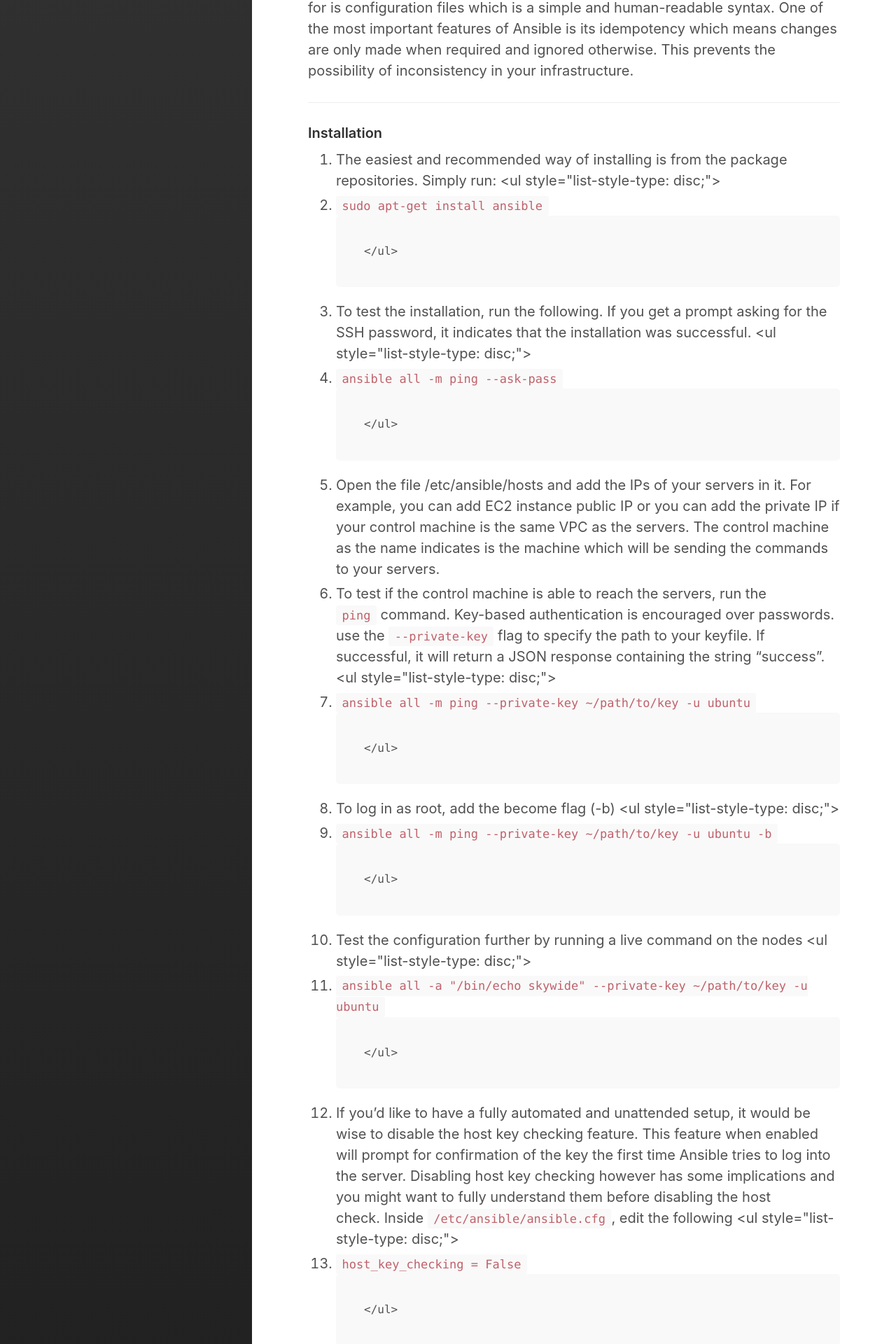
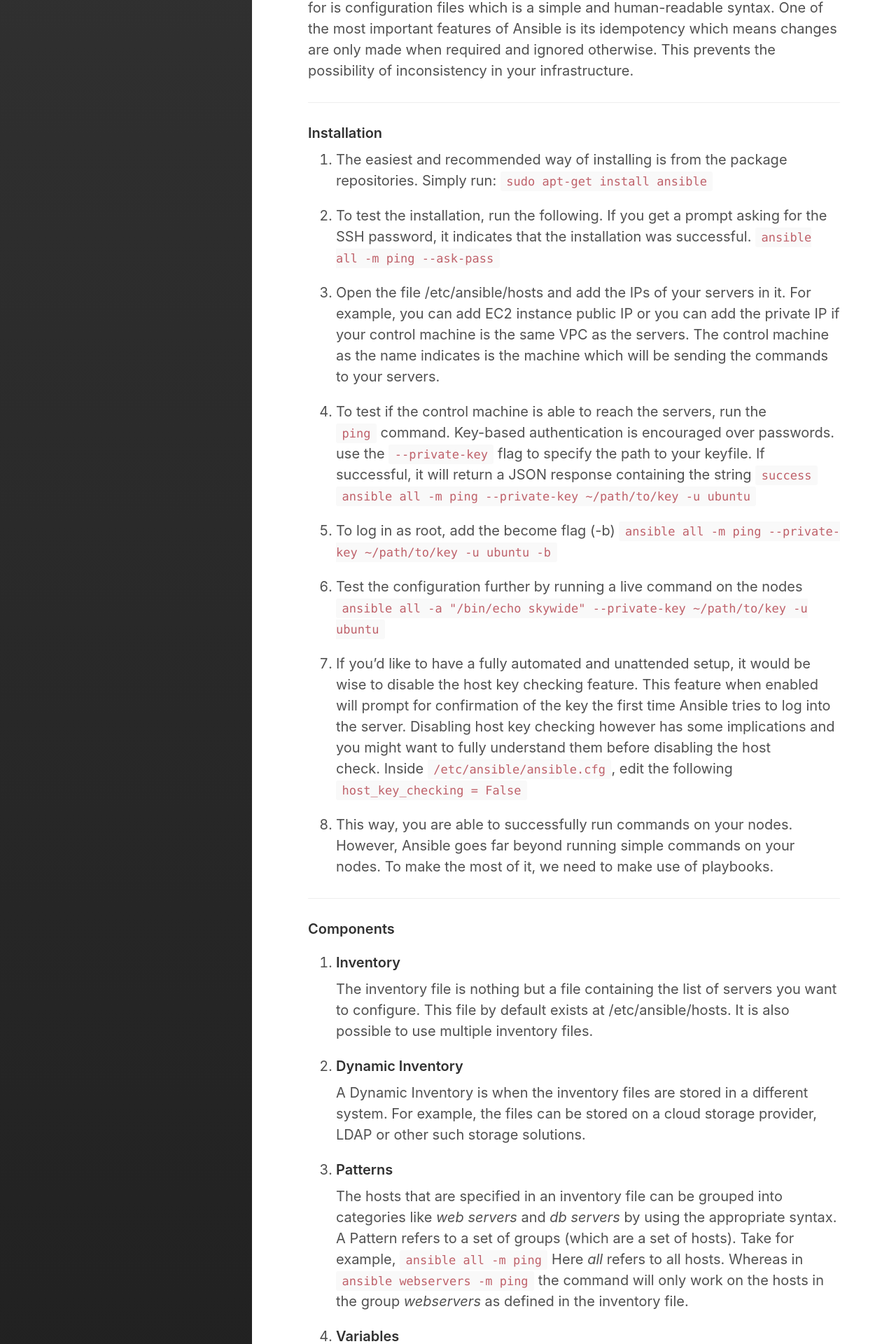
Before and after one commit to slashr/slashr.github.io, a Jekyll site: the page built from _posts/2016-05-05-configuration-management-ec2-ansible.md, in a window 1280 px wide. Shown: the part 329-2249 px from the top of the page at 70% size. Built offline with Jekyll 4.4.1, drawn with Linux system fonts in a browser that asks for light colours; some of the changed text lies outside the part shown.

Commit message:
Updated Ansible post

````diff
--- a/_posts/2016-05-05-configuration-management-ec2-ansible.md
+++ b/_posts/2016-05-05-configuration-management-ec2-ansible.md
@@ -4,7 +4,6 @@
 date: 2016-05-05T11:18:55+00:00
 author: Akash
 layout: post
-guid: http://skywide.in/blog/?p=542
 permalink: /configuration-management-ec2-ansible/
 image: /wp-content/uploads/2016/05/Ansible-Official-Logo-Black.png
 categories:
@@ -26,42 +25,24 @@
 
 #### Installation
 
-  1. The easiest and recommended way of installing is from the package repositories. Simply run: <ul style="list-style-type: disc;">
-      <li>
-        <code>sudo apt-get install ansible</code>
-      </li>
-    </ul>
+  1. The easiest and recommended way of installing is from the package repositories. Simply run:
+        ``sudo apt-get install ansible``
 
-  2. To test the installation, run the following. If you get a prompt asking for the SSH password, it indicates that the installation was successful. <ul style="list-style-type: disc;">
-      <li>
-        <code>ansible all -m ping --ask-pass</code>
-      </li>
-    </ul>
+  2. To test the installation, run the following. If you get a prompt asking for the SSH password, it indicates that the installation was successful.
+        ``ansible all -m ping --ask-pass``
 
   3. Open the file /etc/ansible/hosts and add the IPs of your servers in it. For example, you can add EC2 instance public IP or you can add the private IP if your control machine is the same VPC as the servers. The control machine as the name indicates is the machine which will be sending the commands to your servers.
-  4. To test if the control machine is able to reach the servers, run the `ping` command. Key-based authentication is encouraged over passwords. use the `--private-key` flag to specify the path to your keyfile. If successful, it will return a JSON response containing the string &#8220;success&#8221;. <ul style="list-style-type: disc;">
-      <li>
-        <code>ansible all -m ping --private-key ~/path/to/key -u ubuntu</code>
-      </li>
-    </ul>
 
-  5. To log in as root, add the become flag (-b) <ul style="list-style-type: disc;">
-      <li>
-        <code>ansible all -m ping --private-key ~/path/to/key -u ubuntu -b</code>
-      </li>
-    </ul>
+  4. To test if the control machine is able to reach the servers, run the `ping` command. Key-based authentication is encouraged over passwords. use the `--private-key` flag to specify the path to your keyfile. If successful, it will return a JSON response containing the string ``success``
+        ``ansible all -m ping --private-key ~/path/to/key -u ubuntu``
 
-  6. Test the configuration further by running a live command on the nodes <ul style="list-style-type: disc;">
-      <li>
-        <code>ansible all -a "/bin/echo skywide" --private-key ~/path/to/key -u ubuntu</code>
-      </li>
-    </ul>
+  5. To log in as root, add the become flag (-b)
+        ``ansible all -m ping --private-key ~/path/to/key -u ubuntu -b``
 
-  7. If you&#8217;d like to have a fully automated and unattended setup, it would be wise to disable the host key checking feature. This feature when enabled will prompt for confirmation of the key the first time Ansible tries to log into the server. Disabling host key checking however has some implications and you might want to fully understand them before disabling the host check. Inside `/etc/ansible/ansible.cfg`, edit the following <ul style="list-style-type: disc;">
-      <li>
-        <code>host_key_checking = False</code>
-      </li>
-    </ul>
+  6. Test the configuration further by running a live command on the nodes
+        ``ansible all -a "/bin/echo skywide" --private-key ~/path/to/key -u ubuntu``
+
+  7. If you'd like to have a fully automated and unattended setup, it would be wise to disable the host key checking feature. This feature when enabled will prompt for confirmation of the key the first time Ansible tries to log into the server. Disabling host key checking however has some implications and you might want to fully understand them before disabling the host check. Inside `/etc/ansible/ansible.cfg`, edit the following ``host_key_checking = False``
 
   8. This way, you are able to successfully run commands on your nodes. However, Ansible goes far beyond running simple commands on your nodes. To make the most of it, we need to make use of playbooks.
 
@@ -69,69 +50,34 @@
 
 #### Components
 
-  1. Inventory <ul style="list-style-type: square;">
-      <li>
+  1. ##### Inventory
         The inventory file is nothing but a file containing the list of servers you want to configure. This file by default exists at /etc/ansible/hosts. It is also possible to use multiple inventory files.
-      </li>
-    </ul>
 
-  2. Dynamic Inventory <ul style="list-style-type: square;">
-      <li>
+  2. ##### Dynamic Inventory
         A Dynamic Inventory is when the inventory files are stored in a different system. For example, the files can be stored on a cloud storage provider, LDAP or other such storage solutions.
-      </li>
-    </ul>
 
-  3. Patterns <ul style="list-style-type: square;">
-      <li>
-        The hosts that are specified in an inventory file can be grouped into categories like &#8220;web servers&#8221; and &#8220;db servers&#8221; by using the appropriate syntax. A Pattern refers to a set of groups (which are a set of hosts). Take for example, <code>ansible all -m ping. </code>Here &#8220;all&#8221; refers to all hosts. Whereas in <code>ansible webservers -m ping, </code>the command will only work on the hosts in the group &#8220;webservers&#8221; as defined in the inventory file.
-      </li>
-    </ul>
+  3. ##### Patterns
+        The hosts that are specified in an inventory file can be grouped into categories like *web servers* and *db servers* by using the appropriate syntax. A Pattern refers to a set of groups (which are a set of hosts). Take for example, ``ansible all -m ping`` Here *all* refers to all hosts. Whereas in ``ansible webservers -m ping`` the command will only work on the hosts in the group *webservers* as defined in the inventory file.
 
-  4. Variables <ul style="list-style-type: square;">
-      <li>
+  4. ##### Variables
         Variables, as the name suggests, are values that are used when you are working on systems that require varied configuration. Variables can be something like a port number or a private IP address. Variables can be defined either in Inventory files or Playbooks.
-      </li>
-      <li>
-        Example <pre><span class="p p-Indicator">-</span> <span class="l l-Scalar l-Scalar-Plain">hosts</span><span class="p p-Indicator">:</span> <span class="l l-Scalar l-Scalar-Plain">webservers</span>
-  <span class="l l-Scalar l-Scalar-Plain">vars</span><span class="p p-Indicator">:</span>
-    <span class="l l-Scalar l-Scalar-Plain">http_port</span><span class="p p-Indicator">:</span> <span class="l l-Scalar l-Scalar-Plain">80</span></pre>
+        Example:
 
-        <p>
-          Here http_port is a variable.</li> </ul> </li>
+        ```
+        - hosts: all
+          vars:
+            http_port: 80
+        ```
 
-          <li>
-            Ad-Hoc Commands <ul style="list-style-type: square;">
-              <li>
-                Ad-Hoc Commands are used to perform quick tasks that you don&#8217;t want to write an entire playbook for. Take the analogy of running a command through shell (ad-hoc command) and running it through a bash script (playbook). <code>ansible all -m ping</code> is an example of a ad-hoc command.
-              </li>
-            </ul>
-          </li>
+        Here *http_port* is a variable.
 
-          <li>
-            Playbooks <ul style="list-style-type: square;">
-              <ul style="list-style-type: square;">
-                <li>
-                  A playbook is a file containing instructions. The following playbook will install Apache web server on your nodes.
-                </li>
-              </ul>
-            </ul>
+  5. ##### Ad-Hoc Commands
+        Ad-Hoc Commands are used to perform quick tasks that you don't want to write an entire playbook for. Take the analogy of running a command through shell (ad-hoc command) and running it through a bash script (playbook). ``ansible all -m ping`` is an example of a ad-hoc command.
 
-            <p>
-              </li>
+  6. ##### Playbooks
+        A playbook is a file containing instructions. The following playbook will install Apache web server on your nodes.
 
-              <li>
-                To run the playbook, use the following command <ul style="list-style-type: square;">
-                  <li>
-                    <code>ansible-playbook skywide.yaml --private-key ~/path/to/key.pem</code>
-                  </li>
-                  <li>
-                    If you want to avoid specifying the path to the key file every time, modify the file /etc/ansible/ansible.cfg and set the path in the variable <code>private_key_file</code>
-                  </li>
-                </ul>
-              </li></ol>
+        To run the playbook, use the following command:
+        ``ansible-playbook skywide.yaml --private-key ~/path/to/key.pem``
 
-              <hr />
-
-              <p>
-                &nbsp;
-              </p>
+        If you want to avoid specifying the path to the key file every time, modify the file ``/etc/ansible/ansible.cfg`` and set the path in the variable ``private_key_file``
````
Also changed, not shown: 3 other files.
